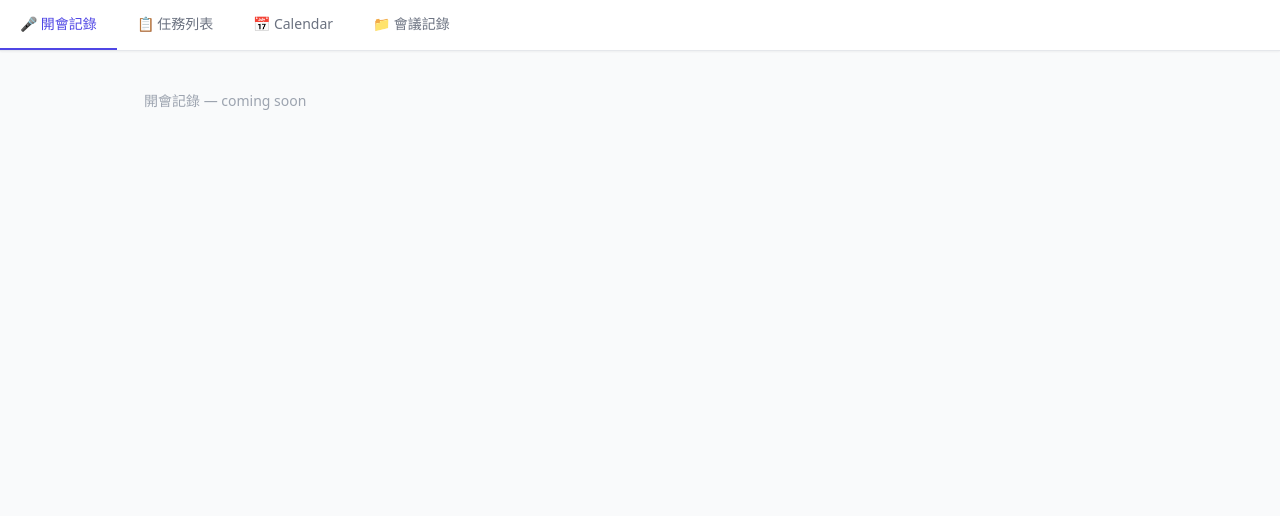
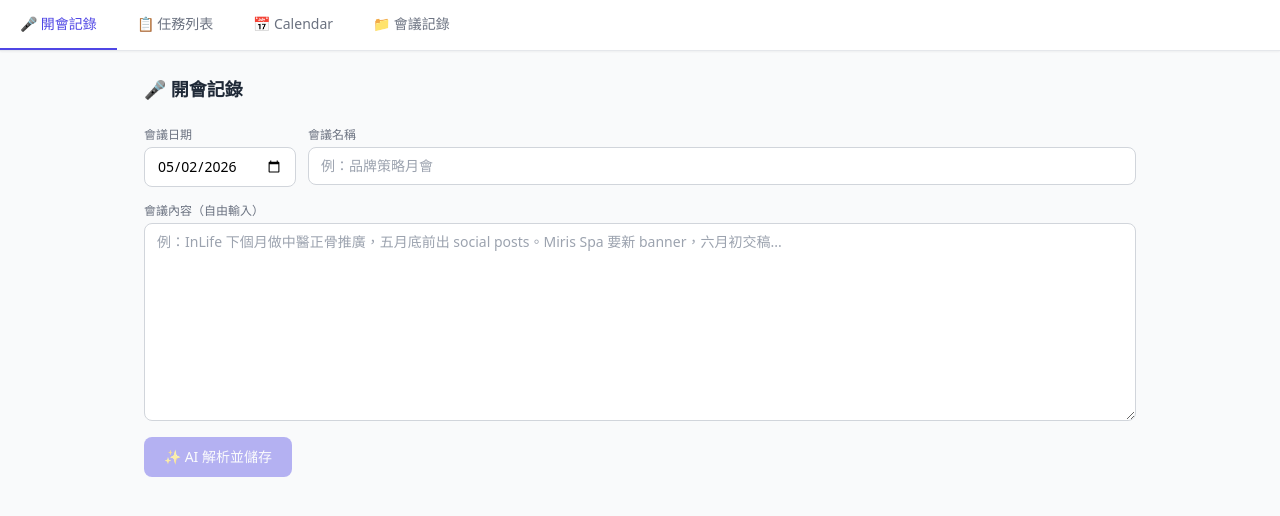
Before and after one commit to redred1234hyh-star/work-logger, a React (Vite) app: page / in a window 1280 px wide. Shown: the top 516 px of the page. Built offline with nearby package versions, Linux system fonts and the light colour scheme; no server answers.

Commit message:
feat: implement meeting input page with AI parsing flow

```diff
--- /dev/null
+++ b/src/components/meeting/MeetingForm.jsx
@@ -0,0 +1,67 @@
+import { useState } from 'react'
+import LoadingSpinner from '../LoadingSpinner'
+
+function todayISO() {
+  return new Date().toISOString().split('T')[0]
+}
+
+export default function MeetingForm({ onSubmit, loading }) {
+  const [date, setDate] = useState(todayISO())
+  const [meetingName, setMeetingName] = useState('')
+  const [notes, setNotes] = useState('')
+
+  const handleSubmit = (e) => {
+    e.preventDefault()
+    if (!notes.trim()) return
+    onSubmit({ date, meeting_name: meetingName, raw_notes: notes })
+  }
+
+  return (
+    <form onSubmit={handleSubmit} className="space-y-4">
+      <div className="flex gap-3 flex-wrap">
+        <div className="flex flex-col gap-1">
+          <label className="text-xs text-gray-500">會議日期</label>
+          <input
+            type="date"
+            value={date}
+            onChange={(e) => setDate(e.target.value)}
+            className="border border-gray-300 rounded-lg px-3 py-2 text-sm focus:outline-none focus:ring-2 focus:ring-indigo-300"
+          />
+        </div>
+        <div className="flex flex-col gap-1 flex-1 min-w-[200px]">
+          <label className="text-xs text-gray-500">會議名稱</label>
+          <input
+            type="text"
+            value={meetingName}
+            onChange={(e) => setMeetingName(e.target.value)}
+            placeholder="例：品牌策略月會"
+            className="border border-gray-300 rounded-lg px-3 py-2 text-sm focus:outline-none focus:ring-2 focus:ring-indigo-300"
+          />
+        </div>
+      </div>
+
+      <div className="flex flex-col gap-1">
+        <label className="text-xs text-gray-500">會議內容（自由輸入）</label>
+        <textarea
+          value={notes}
+          onChange={(e) => setNotes(e.target.value)}
+          placeholder="例：InLife 下個月做中醫正骨推廣，五月底前出 social posts。Miris Spa 要新 banner，六月初交稿..."
+          rows={9}
+          className="border border-gray-300 rounded-lg px-3 py-2 text-sm resize-y focus:outline-none focus:ring-2 focus:ring-indigo-300"
+        />
+      </div>
+
+      {loading ? (
+        <LoadingSpinner text="AI 解析中..." />
+      ) : (
+        <button
+          type="submit"
+          disabled={!notes.trim()}
+          className="bg-indigo-600 text-white px-5 py-2.5 rounded-lg text-sm font-medium hover:bg-indigo-700 disabled:opacity-40 disabled:cursor-not-allowed transition-colors"
+        >
+          ✨ AI 解析並儲存
+        </button>
+      )}
+    </form>
+  )
+}
--- /dev/null
+++ b/src/components/meeting/ParsedResults.jsx
@@ -0,0 +1,53 @@
+import BrandTag from '../BrandTag'
+import LoadingSpinner from '../LoadingSpinner'
+
+export default function ParsedResults({ tasks, meetingMeta, onConfirm, onCancel, saving }) {
+  return (
+    <div className="border border-indigo-200 rounded-xl bg-indigo-50 p-4 space-y-3">
+      <div className="flex items-center justify-between flex-wrap gap-2">
+        <h3 className="text-sm font-semibold text-indigo-800">
+          ✨ AI 解析結果 — {tasks.length} 個項目
+        </h3>
+        <span className="text-xs text-gray-500">
+          {meetingMeta?.meeting_name} · {meetingMeta?.date}
+        </span>
+      </div>
+
+      <div className="space-y-2">
+        {tasks.map((task, i) => (
+          <div key={i} className="bg-white rounded-lg p-3 flex flex-col gap-1.5 shadow-sm">
+            <div className="flex items-center gap-2">
+              <BrandTag brandId={task.brand} />
+              {task.deadline && (
+                <span className="text-xs text-red-500 ml-auto">📅 {task.deadline}</span>
+              )}
+            </div>
+            <p className="text-sm text-gray-800">{task.content}</p>
+            {task.future_direction && (
+              <p className="text-xs text-gray-500">→ {task.future_direction}</p>
+            )}
+          </div>
+        ))}
+      </div>
+
+      {saving ? (
+        <LoadingSpinner text="儲存中..." />
+      ) : (
+        <div className="flex gap-2 pt-1">
+          <button
+            onClick={onConfirm}
+            className="bg-indigo-600 text-white px-4 py-2 rounded-lg text-sm font-medium hover:bg-indigo-700 transition-colors"
+          >
+            ✅ 確認儲存
+          </button>
+          <button
+            onClick={onCancel}
+            className="text-gray-500 px-4 py-2 rounded-lg text-sm hover:bg-white transition-colors"
+          >
+            取消
+          </button>
+        </div>
+      )}
+    </div>
+  )
+}
--- a/src/pages/MeetingInput.jsx
+++ b/src/pages/MeetingInput.jsx
@@ -1,3 +1,49 @@
+import { useState } from 'react'
+import MeetingForm from '../components/meeting/MeetingForm'
+import ParsedResults from '../components/meeting/ParsedResults'
+import { useMeetings } from '../hooks/useMeetings'
+
 export default function MeetingInput() {
-  return <div className="py-8 text-gray-400 text-sm">開會記錄 — coming soon</div>
+  const { parsing, saving, parsedTasks, meetingMeta, error, parseNotes, confirmSave, cancelParsed } = useMeetings()
+  const [saved, setSaved] = useState(false)
+
+  const handleConfirm = async () => {
+    const result = await confirmSave()
+    if (result?.success) setSaved(true)
+  }
+
+  if (saved) {
+    return (
+      <div className="py-16 text-center space-y-3">
+        <div className="text-5xl">✅</div>
+        <p className="text-gray-700 font-medium">會議記錄已儲存！</p>
+        <button
+          onClick={() => setSaved(false)}
+          className="text-indigo-600 text-sm hover:underline"
+        >
+          記錄另一個會議
+        </button>
+      </div>
+    )
+  }
+
+  return (
+    <div className="space-y-6 py-4">
+      <h1 className="text-lg font-semibold text-gray-800">🎤 開會記錄</h1>
+
+      {!parsedTasks ? (
+        <MeetingForm onSubmit={parseNotes} loading={parsing} />
+      ) : (
+        <ParsedResults
+          tasks={parsedTasks}
+          meetingMeta={meetingMeta}
+          onConfirm={handleConfirm}
+          onCancel={cancelParsed}
+          saving={saving}
+        />
+      )}
+
+      {error && <p className="text-red-500 text-sm">{error}</p>}
+    </div>
+  )
 }
```
